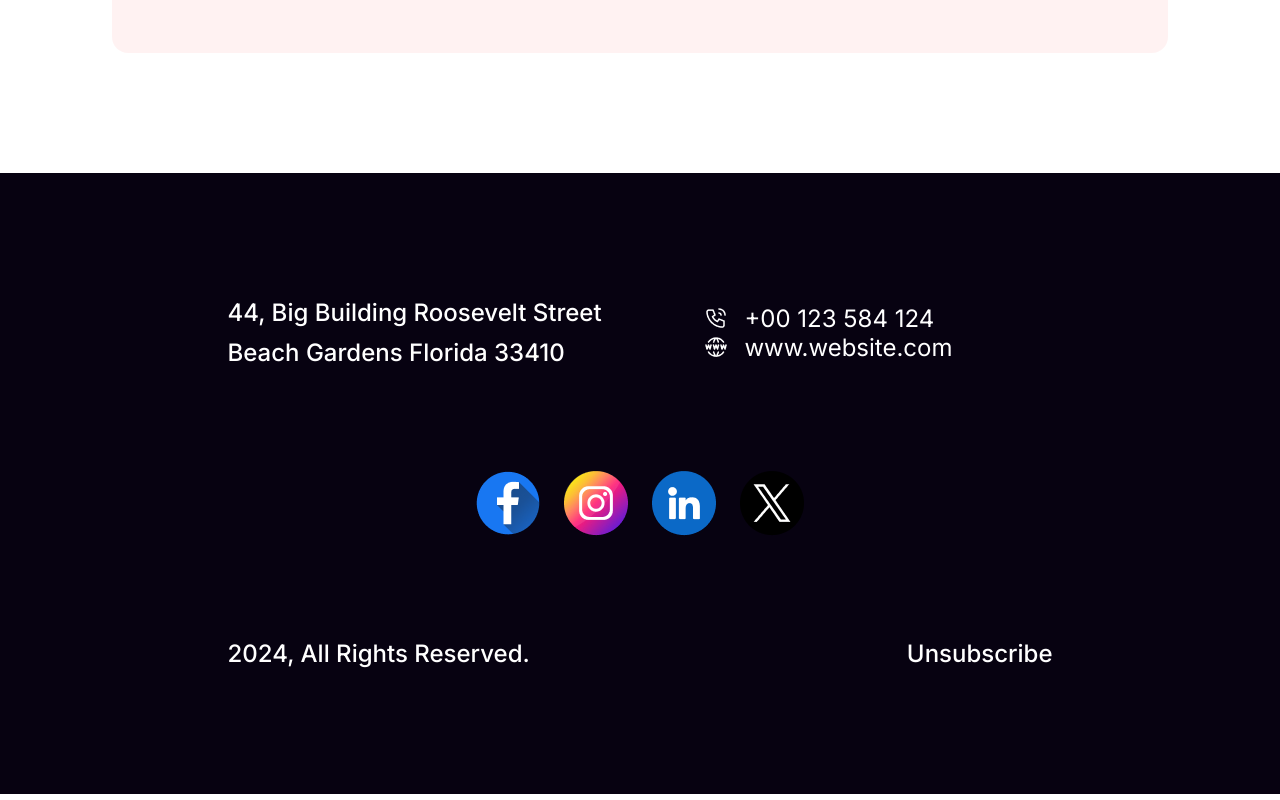
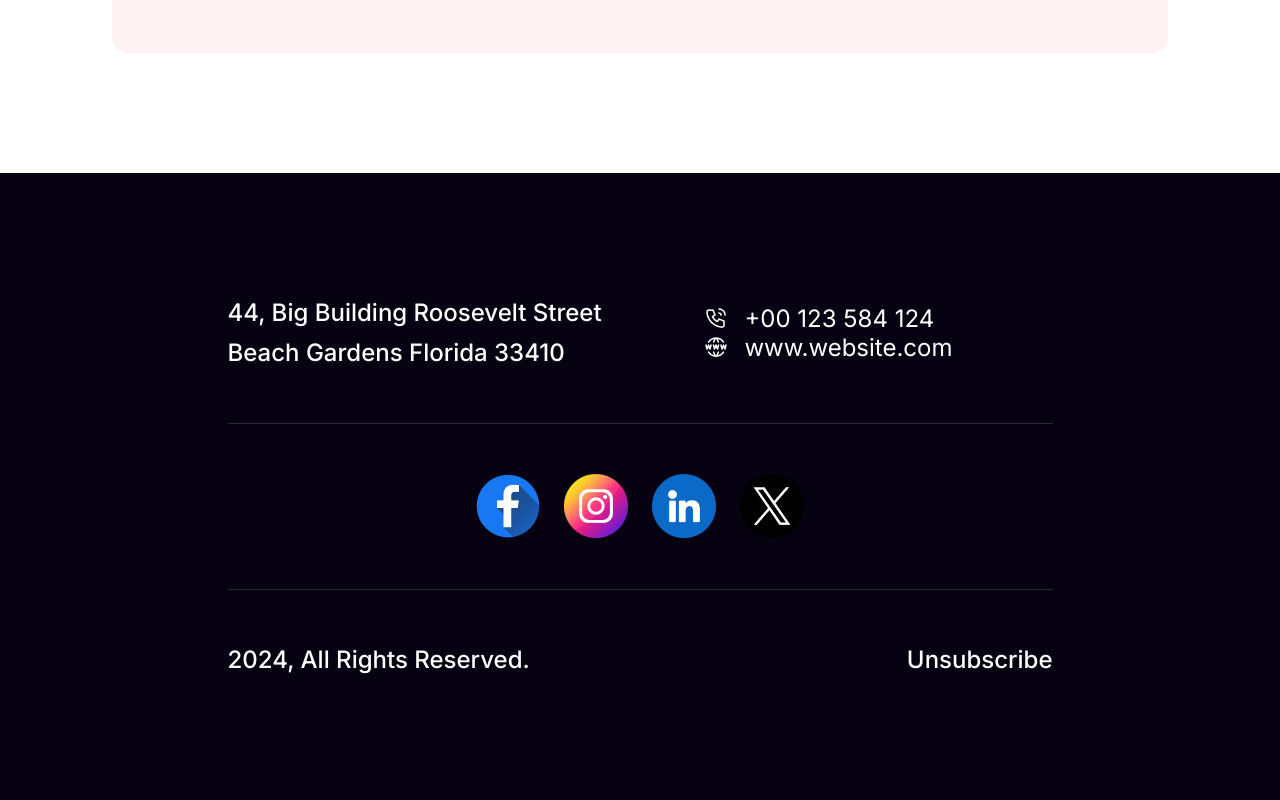
Before and after one commit to Israfil6580/New-Year-New-Mission, a plain HTML site: page index.html in a window 1280 px wide. Shown: the part 6340-7140 px from the top of the page. Drawn offline with Linux system fonts and the light colour scheme.

Commit message:
add horizontal line in footer

```diff
--- a/css/style.css
+++ b/css/style.css
@@ -405,6 +405,12 @@ footer p {
     justify-content: space-between;
     align-items: center;
 }
+hr {
+    height: 1px;
+    border: none;
+    background: rgba(255, 255, 255, 0.15);
+    margin: 50px 0;
+}
 .footer-top > .right {
     margin-right: 100px;
 }
@@ -425,7 +431,6 @@ footer p {
     gap: 24px;
     justify-content: center;
     align-items: center;
-    margin: 98px 0;
 }
 
 .footer-mid>.icon>img {
--- a/index.html
+++ b/index.html
@@ -167,11 +167,14 @@
                         <p>44, Big Building Roosevelt Street <br>
                             Beach Gardens Florida 33410</p>
                     </div>
+
                     <div class="right">
                         <a href="#"><img src="./images/Call.png" alt="">+00 123 584 124</a>
                         <a href="#"><img src="./images/Website.png" alt="">www.website.com</a>
                     </div>
                 </div>
+
+                <hr>            <!-- add horizontal line -->
 
                 <div class="footer-mid">
                     <div class="icon">
@@ -181,6 +184,8 @@
                         <img src="./images/Twitter.png" alt="">
                     </div>
                 </div>
+
+                <hr>            <!-- add horizontal line -->
 
                 <div class="footer-bottom">
                     <div class="left">
```
